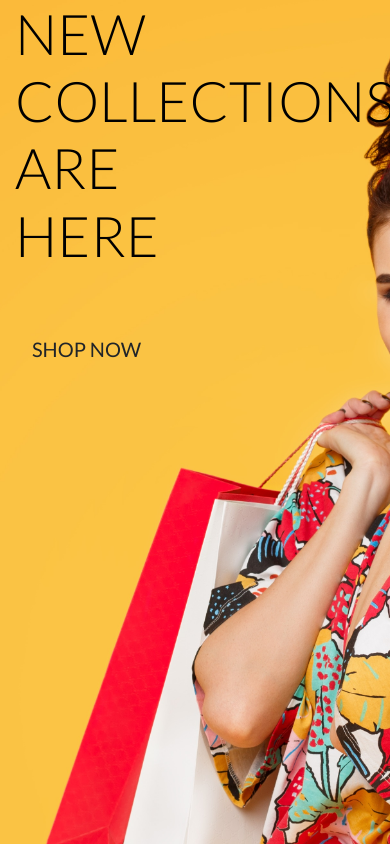
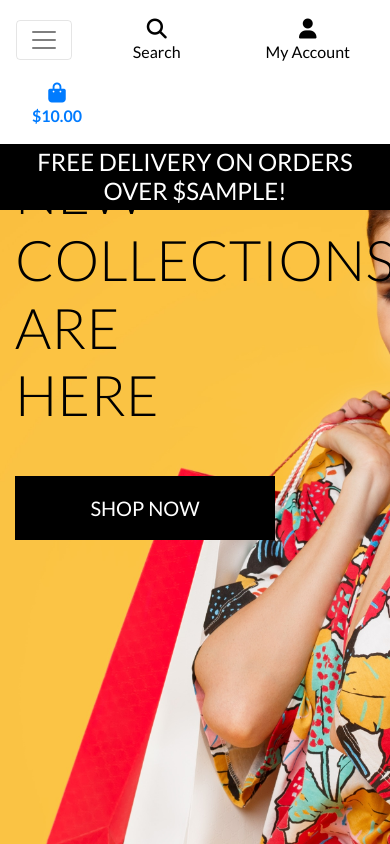
Before and after one commit to kamil-kw/butique_ado, a Django app: template home/templates/home/index.html in a window 390 px wide. Run offline with Django 3.2, Linux system fonts and the light colour scheme; the template is opened without the code that fills it: most values are stand-ins (such as "Sample title", 1, 10 or a date in 2020); some libraries are stand-ins or nearby versions.

Commit message:
Added mobile header and main navbar

```diff
--- a/home/templates/home/index.html
+++ b/home/templates/home/index.html
@@ -10,20 +10,18 @@
 {% endblock %}
 
 {% block content %}
-    <div class="container">
-        <div class="row">
+    <div class="container h-100">
+        <div class="row h-100">
             <div class="col-7 col-md-6 my-auto">
                 <h1 class="display-4 logo-font text-black">
-                    New collections are here
+                    The new collections are here
                 </h1>
                 <div class="my-5">
                     <h4>
-                        <a href="" class="shop-no-button btn btn-lg rounded-0 text-uppercase py-3">Shop Now</a>
+                        <a href="" class="shop-now-button btn btn-lg rounded-0 text-uppercase py-3">Shop Now</a>
                     </h4>
                 </div>
             </div>
         </div>
     </div>
-
-
 {% endblock %}
--- a/static/css/base.css
+++ b/static/css/base.css
@@ -56,6 +56,11 @@
     border: 1px solid black !important;
 }
 
+.bg-black {
+    background: #000 !important;
+}
+
+
 /* -------------------------------- Media Queries */
 
 /* Slightly larger container on xl screens */
--- a/templates/base.html
+++ b/templates/base.html
@@ -48,7 +48,7 @@
 </head>
 
 <body>
-    <header class="container-fluid fix-top">
+    <header class="container-fluid fixed-top">
         <div id="topnav" class="row bg-white pt-lg-2 d-none d-lg-flex">
             <div class="col-12 col-lg-4 my-auto py-1 py-lg-0 text-center text-lg-left">
                 <a href="{% url 'home' %}" class="nav-link main-logo-link">
@@ -57,7 +57,7 @@
             <div class="col-12 col-lg-4 my-auto py-1 py-lg-0">
                 <form method="GET" action="">
                     <div class="input-group w-100">
-                        <input class="form-control border boreder-black rounded-0" type="text" name="q" placeholder="Search our site">
+                        <input class="form-control border border-black rounded-0" type="text" name="q" placeholder="Search our site">
                         <div class="input-group-append">
                             <button class="form-control btn btn-black border border-black rounded-0" type="submit">
                                 <span class="icon">
@@ -107,6 +107,20 @@
                 </ul>
             </div>
         </div>
+        <div class="row bg-white">
+            <nav class="navbar navbar-expand-lg navbar-light w-100">
+                <button class="navbar-toggler" type="button" data-toggle="collapse" data-target="#main-nav" aria-controls="main-nav" aria-expanded="false" aria-label="Toggle navigation">
+                    <span class="navbar-toggler-icon"></span>
+                </button>
+                {% include 'includes/mobile-top-header.html' %}
+                {% include 'includes/main-nav.html' %}
+            </nav>
+        </div>
+        <div id="delivery-banner" class="row text-center">
+            <div class="col bg-black text-white">
+                <h4 class="logo-font my-1">Free delivery on orders over ${{ free_shipping_threshold }}!</h4>
+            </div>
+        </div>
     </header>
     {% if messages %}
     <div class="message-container"></div>
--- /dev/null
+++ b/templates/includes/main-nav.html
@@ -0,0 +1,50 @@
+<div class="collapse navbar-collapse" id="main-nav">
+    <ul class="navbar-nav w-auto mx-auto">
+        <li class="nav-item dropdown">
+            <a class="logo-font font-weight-bold nav-link text-black mr-5" href="#" id="all-products-link" data-toggle="dropdown" aria-haspopup="true" aria-expanded="false">
+                All Products
+            </a>
+            <div class="dropdown-menu border-0" aria-labelledby="all-products-link">
+                <a href="" class="dropdown-item">By Price</a>
+                <a href="" class="dropdown-item ">By Rating</a>
+                <a href="" class="dropdown-item ">By Category</a>
+                <a href="" class="dropdown-item">All Products</a>
+            </div>
+        </li>
+
+        <li class="nav-item dropdown">
+            <a class="logo-font font-weight-bold nav-link text-black mr-5" href="#" id="clothing-link" data-toggle="dropdown" aria-haspopup="true" aria-expanded="false">
+                Clothing
+            </a>
+            <div class="dropdown-menu border-0" aria-labelledby="clothing-link">
+                <a href="" class="dropdown-item">Activewear &amp; Essentials</a>
+                <a href="" class="dropdown-item">Jeans</a>
+                <a href="" class="dropdown-item">Shirts</a>
+                <a href="" class="dropdown-item">All Clothing</a>
+            </div>
+        </li>
+
+        <li class="nav-item dropdown">
+            <a class="logo-font font-weight-bold nav-link text-black mr-5" href="#" id="homeware-link" data-toggle="dropdown" aria-haspopup="true" aria-expanded="false">
+                Homeware
+            </a>
+            <div class="dropdown-menu border-0" aria-labelledby="homeware-link">
+                <a href="" class="dropdown-item">Bed &amp; Bath</a>
+                <a href="" class="dropdown-item">Kitchen &amp; Dining</a>
+                <a href="" class="dropdown-item">All Homeware</a>
+            </div>
+        </li>
+
+        <li class="nav-item dropdown">
+            <a class="logo-font font-weight-bold nav-link text-black" href="#" id="specials-link" data-toggle="dropdown" aria-haspopup="true" aria-expanded="false">
+                Special Offers
+            </a>
+            <div class="dropdown-menu border-0" aria-labelledby="specials-link">
+                <a href="" class="dropdown-item">New Arrivals</a>
+                <a href="" class="dropdown-item">Deals</a>
+                <a href="" class="dropdown-item">Clearance</a>
+                <a href="" class="dropdown-item">All Specials</a>
+            </div>
+        </li>
+    </ul>
+</div>
--- /dev/null
+++ b/templates/includes/mobile-top-header.html
@@ -0,0 +1,56 @@
+<li class="list-inline-item">
+    <a class="text-black nav-link d-block d-lg-none" href="#" id="mobile-search" data-toggle="dropdown" aria-haspopup="true" aria-expanded="false">
+        <div class="text-center">
+            <div><i class="fas fa-search fa-lg"></i></div>
+            <p class="my-0">Search</p>
+        </div>
+    </a>
+    <div class="dropdown-menu border-0 w-100 p-3 rounded-0 my-0" aria-labelledby="mobile-search">
+        <form class="form" method="GET" action="">
+            <div class="input-group w-100">
+                <input class="form-control border border-black rounded-0" type="text" name="q" placeholder="Search our site">
+                <div class="input-group-append">
+                    <button class="form-control form-control btn btn-black border border-black rounded-0" type="submit">
+                        <span class="icon">
+                            <i class="fas fa-search"></i>
+                        </span>
+                    </button>
+                </div>
+            </div>
+        </form>
+    </div>
+</li>
+<li class="list-inline-item dropdown">
+    <a class="text-black nav-link d-block d-lg-none" href="#" id="user-options" data-toggle="dropdown" aria-haspopup="true" aria-expanded="false">
+        <div class="text-center">
+            <div><i class="fas fa-user fa-lg"></i></div>
+            <p class="my-0">My Account</p>
+        </div>
+    </a>
+    <div class="dropdown-menu border-0" aria-labelledby="user-options">
+        {% if request.user.is_authenticated %}
+            {% if request.user.is_superuser %}
+                <a href="{% url 'account_logout' %}" class="dropdown-item">Product Management</a>
+            {% endif %}
+            <a href="" class="dropdown-item">My Profile</a>
+            <a href="{% url 'account_logout' %}" class="dropdown-item">Logout</a>
+        {% else %}
+            <a href="{% url 'account_signup' %}" class="dropdown-item">Register</a>
+            <a href="{% url 'account_login' %}" class="dropdown-item">Login</a>
+        {% endif %}
+    </div>
+</li>
+<li class="list-inline-item">
+    <a class="{% if grand_total %}text-primary font-weight-bold{% else %}text-black{% endif %} nav-link d-block d-lg-none" href="">
+        <div class="text-center">
+            <div><i class="fas fa-shopping-bag fa-lg"></i></div>
+            <p class="my-0">
+                {% if grand_total %}
+                    ${{ grand_total|floatformat:2 }}
+                {% else %}
+                    $0.00
+                {% endif %}
+            </p>
+        </div>
+    </a>
+</li>
```
